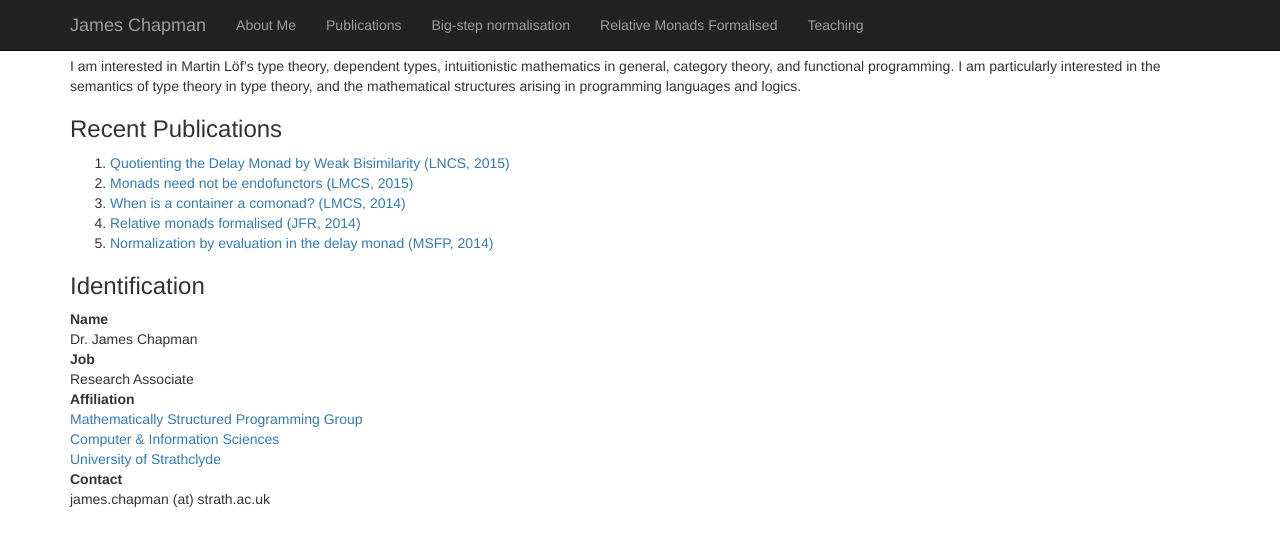
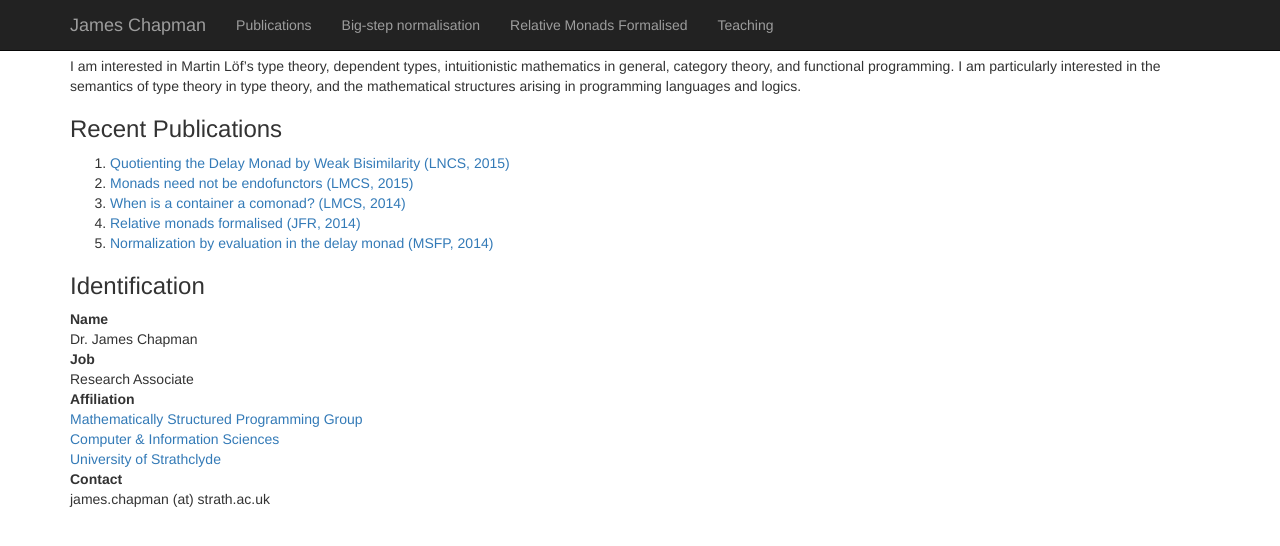
Before and after one commit to jmchapman/jmchapman.github.io, a Jekyll site: the page built from index.html, in a window 1280 px wide. Shown: the top 546 px of the page. Built offline with Jekyll 4.4.1, drawn with Linux system fonts in a browser that asks for light colours; nearby versions of some CDN libraries.

Commit message:
removed about me link

```diff
--- a/_layouts/default.html
+++ b/_layouts/default.html
@@ -26,11 +26,10 @@
             <span class="icon-bar"></span>
             <span class="icon-bar"></span>
           </button>
-          <a class="navbar-brand" href="">James Chapman</a>
+          <a class="navbar-brand" href="index.html">James Chapman</a>
         </div>
         <div id="navbar" class="collapse navbar-collapse">
           <ul class="nav navbar-nav">
-	    <li><a href="index.html">About Me</a></li>
 	    <li><a href="Publications.html">Publications</a></li>
 	    <li><a href="BSN.html">Big-step normalisation</a></li>
 	    <li><a href="relmon.html">Relative Monads Formalised</a></li>
```
